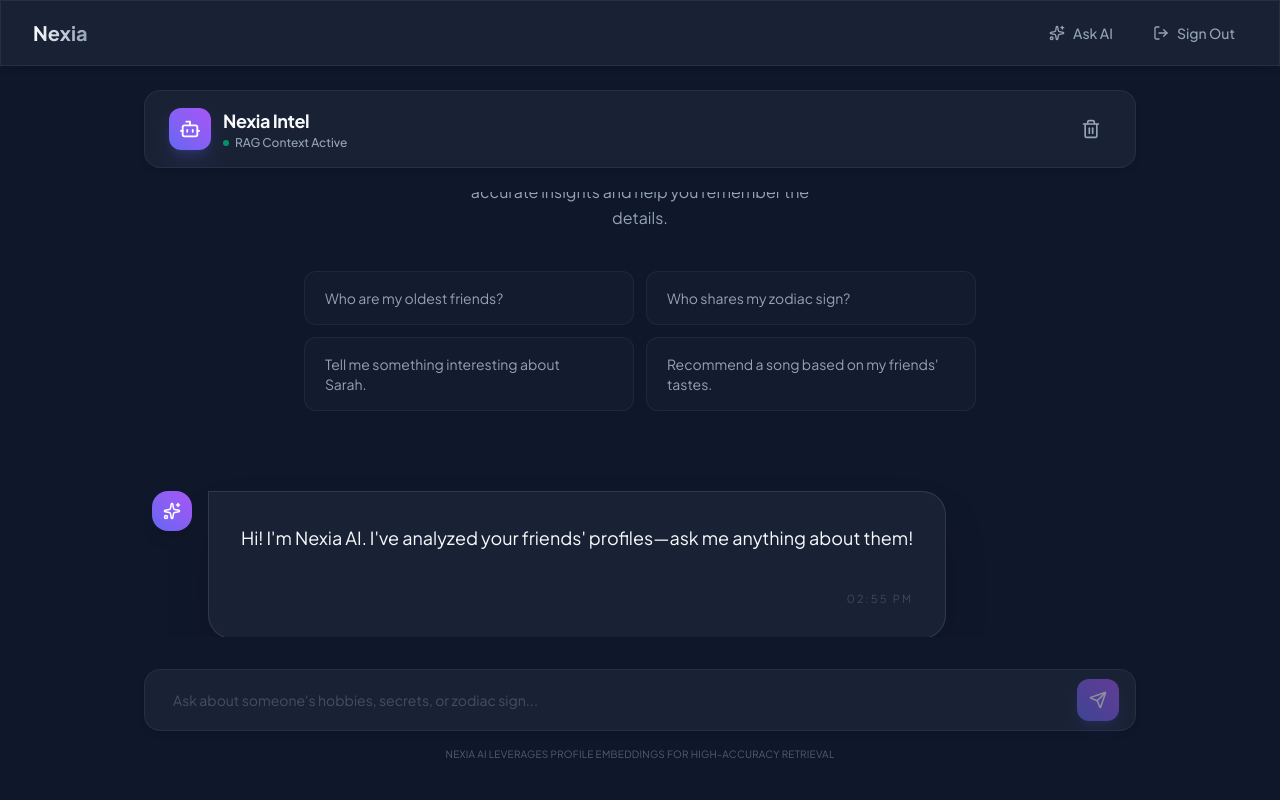
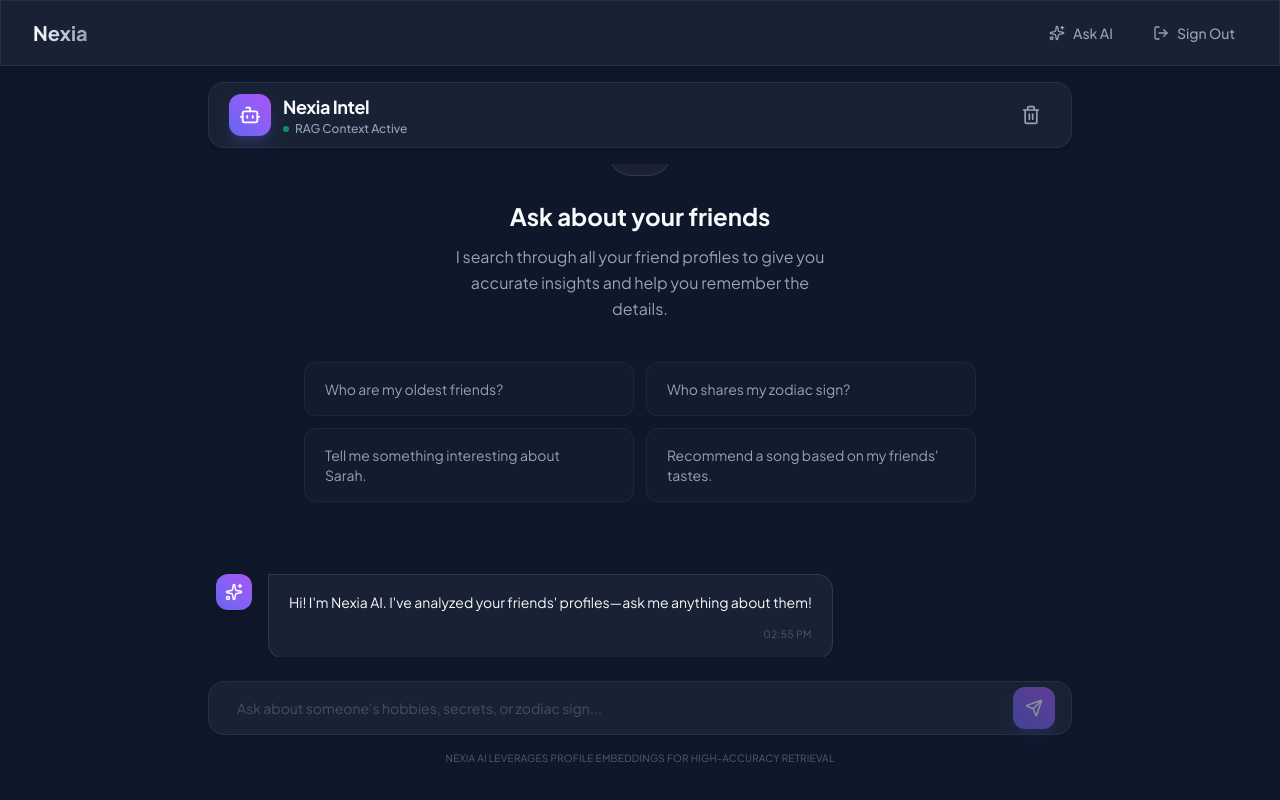
Before and after one commit to mdhishaamakhtar/nexia, a Next.js app in the folder frontend/: page /chat in a window 1280 px wide. Built offline with nearby package versions, Linux system fonts and the light colour scheme.

Commit message:
fix: chat UI

```diff
--- a/frontend/package.json
+++ b/frontend/package.json
@@ -18,6 +18,7 @@
     "react": "19.2.0",
     "react-dom": "19.2.0",
     "react-markdown": "^10.1.0",
+    "rehype-raw": "^7.0.0",
     "remark-gfm": "^4.0.1",
     "tailwind-merge": "^3.4.0"
   },
--- a/frontend/src/app/chat/page.tsx
+++ b/frontend/src/app/chat/page.tsx
@@ -7,6 +7,7 @@ import api from "@/lib/api";
 import Navbar from "@/components/molecules/Navbar";
 import ReactMarkdown from "react-markdown";
 import remarkGfm from "remark-gfm";
+import rehypeRaw from "rehype-raw";
 
 interface Message {
   id: string;
@@ -105,9 +106,9 @@ export default function ChatPage() {
     <div className="min-h-screen bg-[var(--color-bg)] text-[var(--color-text-primary)] transition-colors duration-500">
       <Navbar />
 
-      <main className="max-w-5xl mx-auto px-4 py-6 h-[calc(100vh-80px)] flex flex-col gap-6">
+      <main className="max-w-4xl mx-auto px-4 py-4 h-[calc(100vh-84px)] flex flex-col gap-4">
         {/* Header Area */}
-        <div className="flex items-center justify-between glass-panel px-6 py-4 rounded-2xl shadow-xl">
+        <div className="flex items-center justify-between glass-panel px-5 py-2.5 rounded-2xl shadow-xl">
           <div className="flex items-center gap-3">
             <div className="p-2.5 rounded-xl bg-gradient-to-tr from-[var(--color-primary-from)] to-[var(--color-primary-to)] shadow-lg shadow-indigo-500/20">
               <Bot size={22} className="text-white" />
@@ -132,7 +133,7 @@ export default function ChatPage() {
         </div>
 
         {/* Messages Area */}
-        <div className="flex-1 overflow-y-auto space-y-8 px-2 py-4 scrollbar-thin">
+        <div className="flex-1 overflow-y-auto space-y-6 px-2 py-4 scrollbar-thin">
           <AnimatePresence initial={false}>
             {messages.length === 1 && (
               <motion.div
@@ -176,7 +177,7 @@ export default function ChatPage() {
               >
                 {/* Avatar */}
                 <div
-                  className={`w-10 h-10 rounded-2xl flex items-center justify-center shrink-0 shadow-lg ${msg.role === "user"
+                  className={`w-9 h-9 rounded-xl flex items-center justify-center shrink-0 shadow-lg ${msg.role === "user"
                     ? "bg-slate-700 text-slate-200"
                     : "bg-gradient-to-tr from-[var(--color-primary-from)] to-[var(--color-primary-to)] text-white"
                     }`}
@@ -185,27 +186,29 @@ export default function ChatPage() {
                 </div>
 
                 <div
-                  className={`max-w-[90%] px-8 py-7 rounded-3xl shadow-2xl ${msg.role === "user"
-                    ? "bg-[var(--color-surface-highlight)] border border-white/10 text-[var(--color-text-primary)] rounded-tr-none text-base"
-                    : "bg-[var(--color-surface)] border border-white/10 text-[var(--color-text-primary)] rounded-tl-none text-lg leading-loose"
+                  className={`max-w-[85%] px-5 py-4 rounded-2xl shadow-lg ${msg.role === "user"
+                    ? "bg-[var(--color-surface-highlight)] border border-white/10 text-[var(--color-text-primary)] rounded-tr-none text-sm"
+                    : "bg-[var(--color-surface)] border border-white/10 text-[var(--color-text-primary)] rounded-tl-none text-sm leading-relaxed"
                     }`}
                 >
                   <div
-                    className="prose prose-invert prose-lg max-w-none
-                                        prose-p:leading-loose prose-p:my-8
-                                        prose-headings:text-white prose-headings:font-bold prose-headings:my-10
-                                        prose-pre:bg-black/50 prose-pre:border prose-pre:border-white/10 prose-pre:p-8 prose-pre:rounded-2xl
-                                        prose-code:text-indigo-300 prose-code:bg-indigo-500/10 prose-code:px-2 prose-code:rounded-md
-                                        prose-table:border prose-table:border-white/10 prose-table:rounded-2xl prose-table:overflow-hidden prose-table:my-12
-                                        prose-th:bg-white/10 prose-th:px-6 prose-th:py-4 prose-th:text-white prose-th:text-xl
-                                        prose-td:px-6 prose-td:py-4 prose-td:border-t prose-td:border-white/5 prose-td:text-lg
-                                        prose-ul:list-disc prose-ul:my-10 prose-ul:pl-8 prose-ul:space-y-6
-                                        prose-ol:list-decimal prose-ol:my-10 prose-ol:pl-8 prose-ol:space-y-6
-                                        prose-li:leading-loose"
+                    className="prose prose-invert prose-sm max-w-none
+                                        prose-p:leading-relaxed prose-p:my-3
+                                        prose-headings:text-white prose-headings:font-bold prose-headings:my-4
+                                        prose-pre:bg-black/50 prose-pre:border prose-pre:border-white/10 prose-pre:p-4 prose-pre:rounded-xl
+                                        prose-code:text-indigo-300 prose-code:bg-indigo-500/10 prose-code:px-1.5 prose-code:rounded-md
+                                        prose-table:border prose-table:border-white/10 prose-table:rounded-xl prose-table:overflow-hidden prose-table:my-6
+                                        prose-th:bg-white/10 prose-th:px-4 prose-th:py-2 prose-th:text-white prose-th:text-sm
+                                        prose-td:px-4 prose-td:py-2 prose-td:border-t prose-td:border-white/5 prose-td:text-sm
+                                        prose-ul:list-disc prose-ul:my-4 prose-ul:pl-6 prose-ul:space-y-2
+                                        prose-ol:list-decimal prose-ol:my-4 prose-ol:pl-6 prose-ol:space-y-2
+                                        prose-li:leading-relaxed"
                   >
-                    <ReactMarkdown remarkPlugins={[remarkGfm]}>{msg.content}</ReactMarkdown>
+                    <ReactMarkdown remarkPlugins={[remarkGfm]} rehypePlugins={[rehypeRaw]}>
+                      {msg.content}
+                    </ReactMarkdown>
                   </div>
-                  <span className="text-[11px] opacity-20 mt-8 block text-right font-sans font-light tracking-[0.2em] uppercase">
+                  <span className="text-[10px] opacity-30 mt-3 block text-right font-sans font-light tracking-wider uppercase">
                     {mounted ? msg.timestamp.toLocaleTimeString([], { hour: "2-digit", minute: "2-digit" }) : ""}
                   </span>
                 </div>
@@ -253,7 +256,7 @@ export default function ChatPage() {
                 value={input}
                 onChange={(e) => setInput(e.target.value)}
                 placeholder="Ask about someone's hobbies, secrets, or zodiac sign..."
-                className="w-full bg-transparent px-5 py-5 text-sm text-[var(--color-text-primary)] placeholder-white/20 focus:outline-none"
+                className="w-full bg-transparent px-5 py-4 text-sm text-[var(--color-text-primary)] placeholder-white/20 focus:outline-none"
                 disabled={isLoading}
                 onKeyDown={(e) => {
                   if (e.key === "Enter" && !e.shiftKey) {
```
Also changed, not shown: 2 other files (tests, documents, lock files or other folders).
